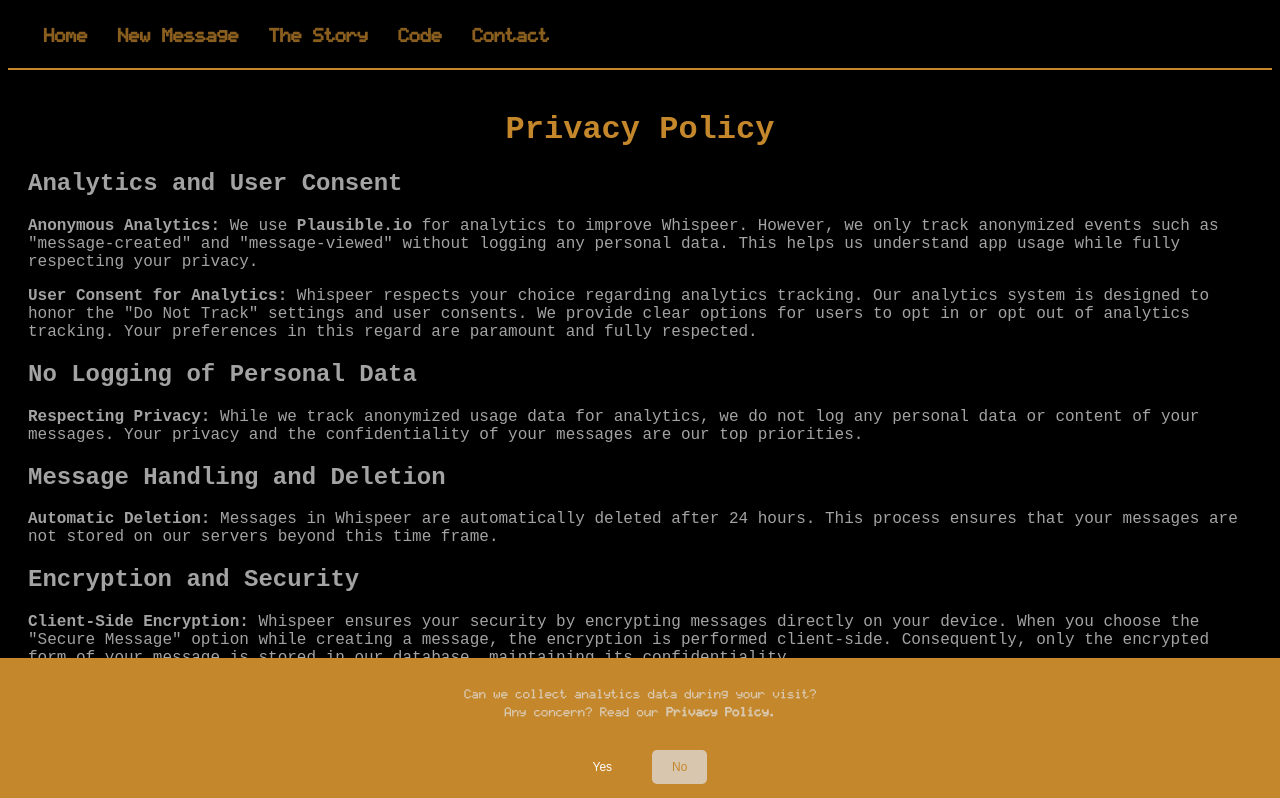
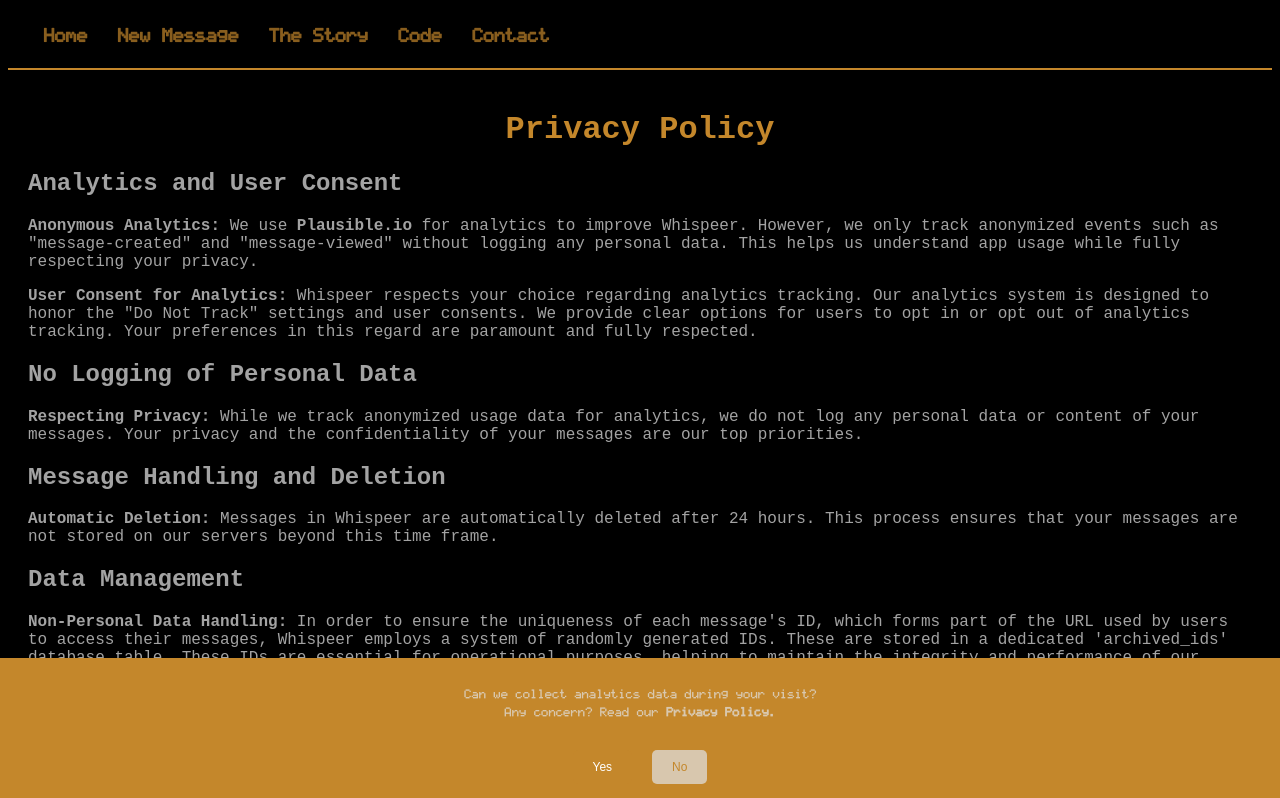
Before and after one commit to whispeer-me/whispeer, a Vue app: page /privacy-policy in a window 1280 px wide. Shown: the top 798 px of the page. Built offline with nearby package versions, Linux system fonts and the light colour scheme; no server answers.

Commit message:
Update the Privacy Policy regarding to the archiving IDs

```diff
--- a/src/views/PrivacyPolicyView.vue
+++ b/src/views/PrivacyPolicyView.vue
@@ -31,6 +31,18 @@
       <b>Automatic Deletion:</b> Messages in Whispeer are automatically deleted
       after 24 hours. This process ensures that your messages are not stored on
       our servers beyond this time frame.
+    </p>
+
+    <h2>Data Management</h2>
+    <p>
+      <b>Non-Personal Data Handling:</b> In order to ensure the uniqueness of
+      each message's ID, which forms part of the URL used by users to access
+      their messages, Whispeer employs a system of randomly generated IDs. These
+      are stored in a dedicated 'archived_ids' database table. These IDs are
+      essential for operational purposes, helping to maintain the integrity and
+      performance of our messaging service. Importantly, these IDs do not
+      contain any personal data and cannot be linked back to individual users,
+      ensuring that your privacy is always protected.
     </p>
 
     <h2>Encryption and Security</h2>
```
